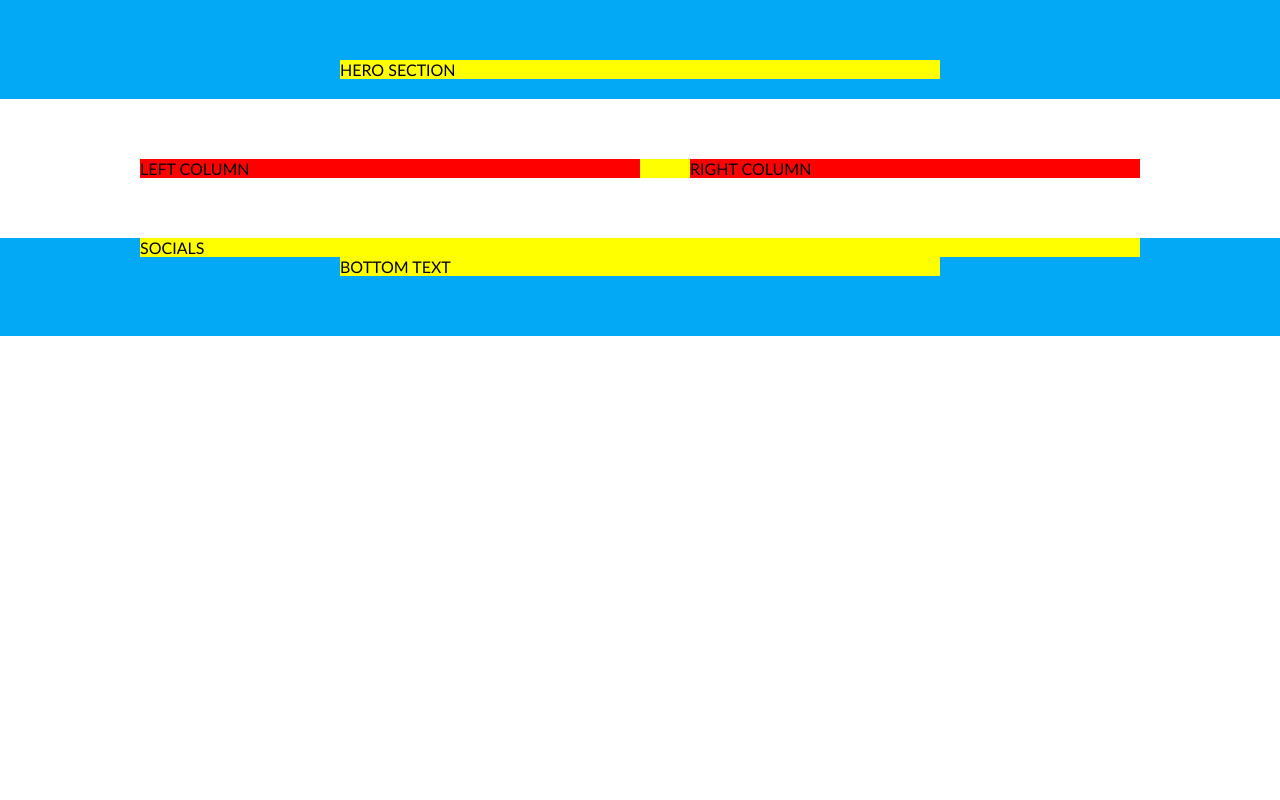
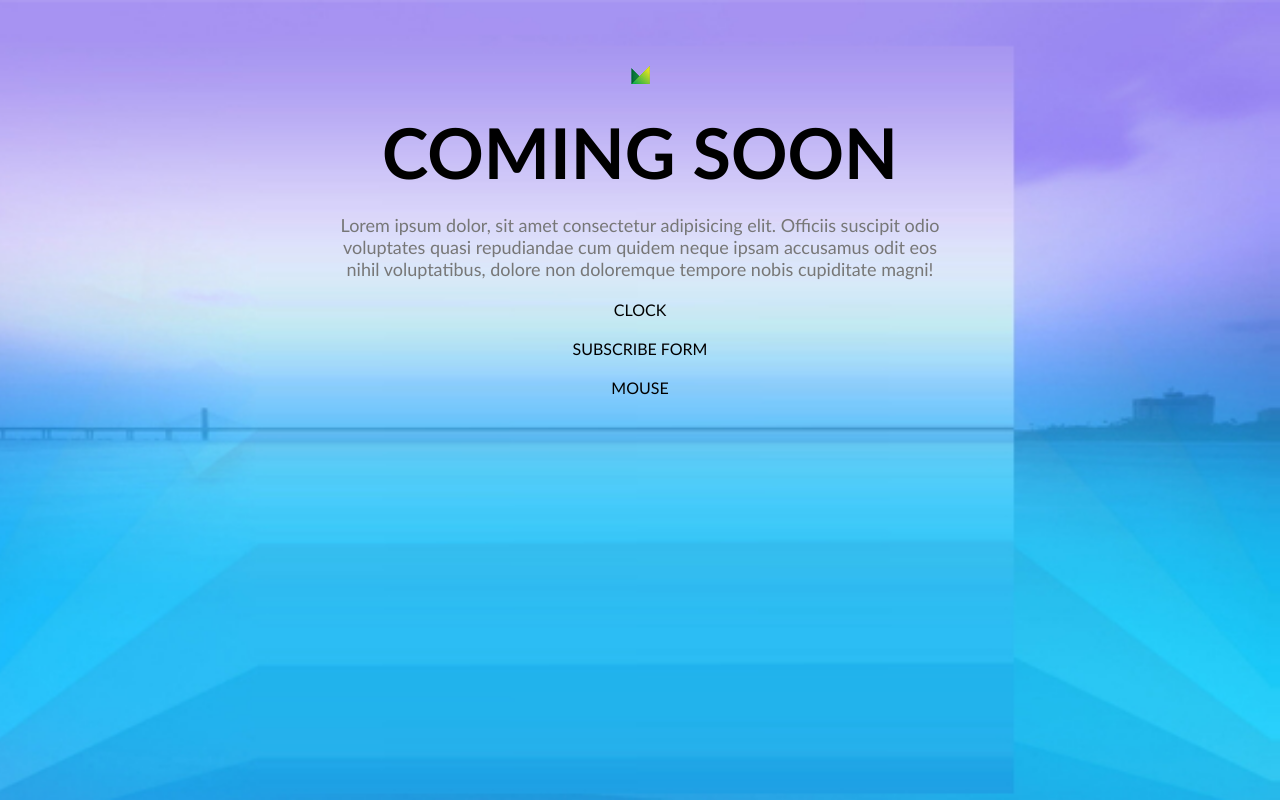
Before and after one commit to MarijusIL/7-coming-soon, a website: page index.html in a window 1280 px wide. Shown: the top 800 px of the page. Drawn offline with Linux system fonts and the light colour scheme.

Commit message:
hero structure 2

```diff
--- a/css/basic/layout.css
+++ b/css/basic/layout.css
@@ -8,14 +8,14 @@
     display: inline-block;
     width: 600px;
     margin-left: calc(50% - 300px);
-    background-color: yellow;
+
 }
 
 .container > .row-big {
     display: inline-block;
     width: 1000px;
     margin-left: calc(50% - 500px);
-    background-color: yellow;
+
 }
 
 .container .left-column {
--- a/css/basic/variables.css
+++ b/css/basic/variables.css
@@ -3,6 +3,6 @@
     --color-secondary: #ea1e63;
     --color-dark: #000;
     --color-light: #fff;
-    --color-grey: #d2d2d2;
+    --color-grey: #777;
 
 }
--- a/css/home.css
+++ b/css/home.css
@@ -19,9 +19,44 @@
     background-color: var(--color-secondary);
 }
 
+/* HERO */
+
 .hero {
+    min-height: 100vh;
     padding-bottom: 20px;
+    background-image: url(../img/hero-background.jpg);
+    background-size: cover;
+    background-position: center;
+    background-attachment: fixed;
 }
+
+.hero > .row {
+    display: flex;
+    flex-direction: column;
+    gap: 20px;
+    align-items: center;
+    text-align: center;
+}
+
+.hero .logo {
+    height: 30px;
+}
+
+.hero h1 {
+    font-size: 70px;
+    text-transform: uppercase;
+    color: var(--color-dark);
+}
+
+.hero p {
+    font-size: 18px;
+    color: var(--color-grey);
+}
+
+/* MAIN */
+
+
+/* FOOTER */
 
 footer.container {
     padding-top: 0px;
--- a/index.html
+++ b/index.html
@@ -10,7 +10,18 @@
 <body>
     <div class="hero container bg-primary">
         <div class="row">
-            HERO SECTION
+            <img src="./img/logo.png" alt="logo" class="logo">
+            <h1>Coming Soon</h1>
+            <p>Lorem ipsum dolor, sit amet consectetur adipisicing elit. Officiis suscipit odio voluptates quasi repudiandae cum quidem neque ipsam accusamus odit eos nihil voluptatibus, dolore non doloremque tempore nobis cupiditate magni!</p>
+            <div class="clock">
+                CLOCK
+            </div>
+            <form action="">
+                SUBSCRIBE FORM
+            </form>
+            <div class="mouse">
+                MOUSE
+            </div>
         </div>
     </div>
 
```
